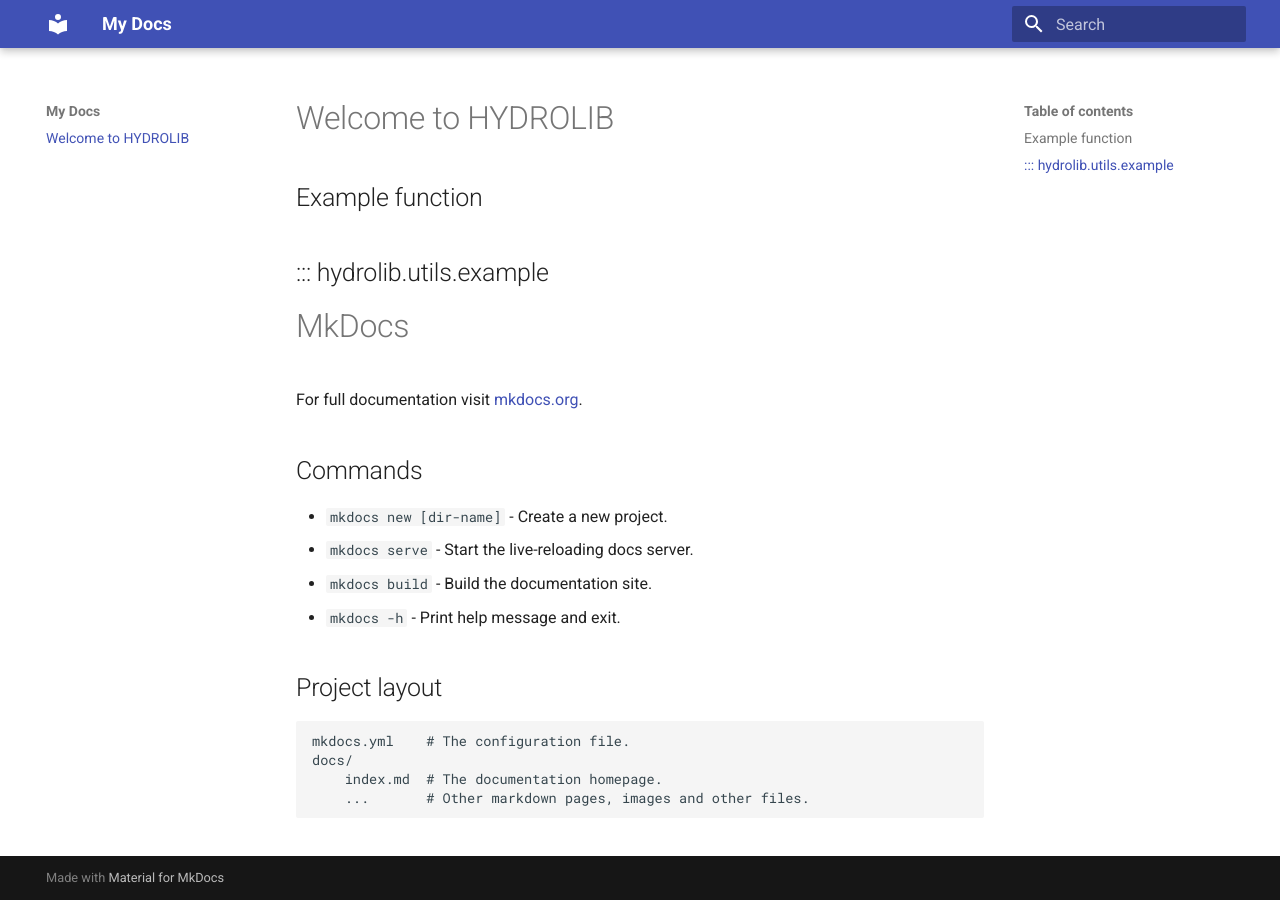
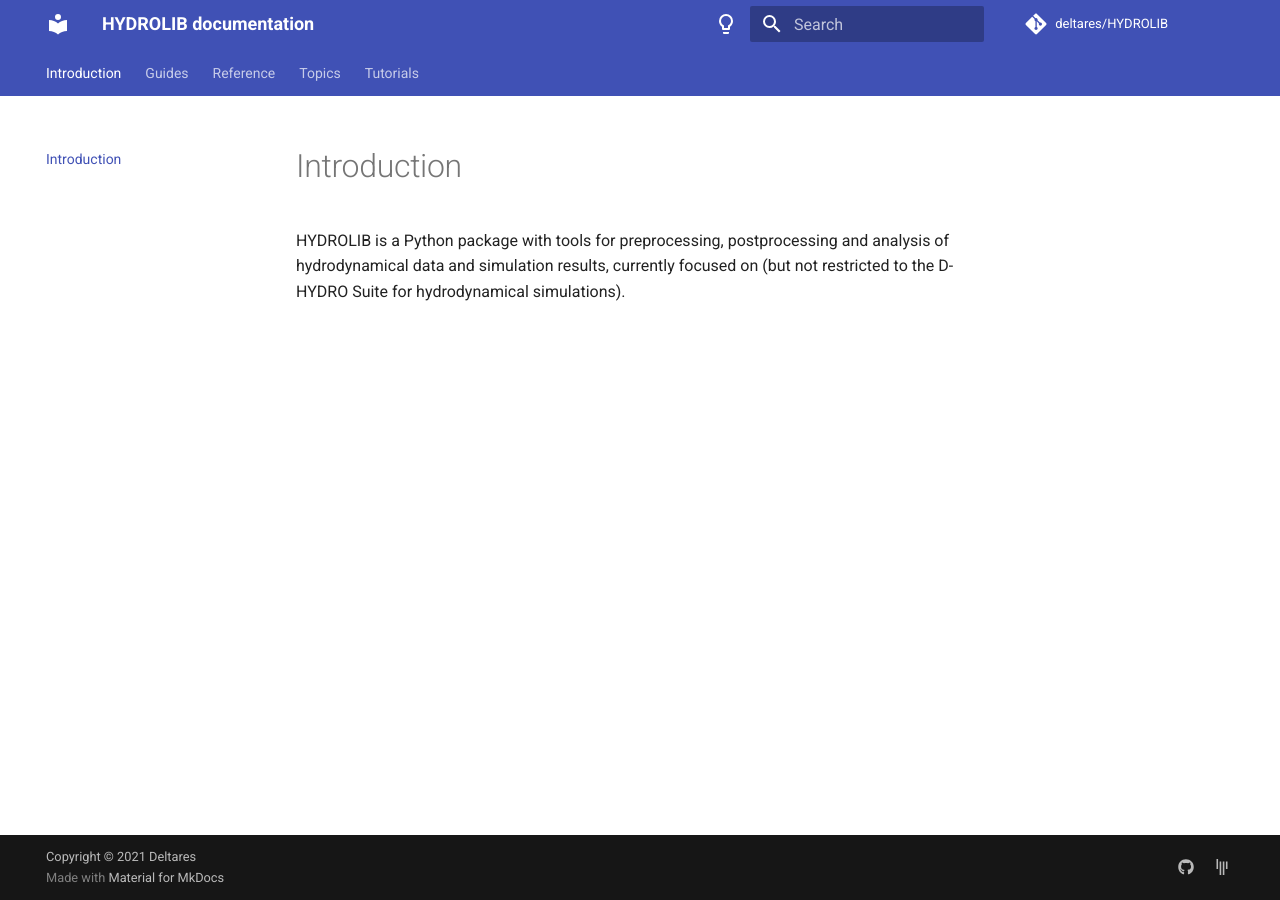
Before and after one commit to Deltares/HYDROLIB, an MkDocs documentation site: the page built from docs/index.md, in a window 1280 px wide. Built offline with MkDocs 1.6.1 and Material for MkDocs 9.7.7, drawn with Linux system fonts in a browser that asks for light colours; comment, search, counter and statistics services are not loaded.

Commit message:
Updated documentation.

```diff
--- a/docs/index.md
+++ b/docs/index.md
@@ -1,26 +1,3 @@
-# Welcome to HYDROLIB
+# Introduction
 
-
-
-## Example function
-## ::: hydrolib.utils.example
-
-
-
-
-# MkDocs
-For full documentation visit [mkdocs.org](https://www.mkdocs.org).
-
-## Commands
-
-* `mkdocs new [dir-name]` - Create a new project.
-* `mkdocs serve` - Start the live-reloading docs server.
-* `mkdocs build` - Build the documentation site.
-* `mkdocs -h` - Print help message and exit.
-
-## Project layout
-
-    mkdocs.yml    # The configuration file.
-    docs/
-        index.md  # The documentation homepage.
-        ...       # Other markdown pages, images and other files.
+HYDROLIB is a Python package with tools for preprocessing, postprocessing and analysis of hydrodynamical data and simulation results, currently focused on (but not restricted to the D-HYDRO Suite for hydrodynamical simulations).
--- a/mkdocs.yml
+++ b/mkdocs.yml
@@ -1,7 +1,23 @@
-site_name: My Docs
+site_name: HYDROLIB documentation
 theme:
   name: material
   language: en
+  palette:
+    - scheme: default
+      toggle:
+        icon: material/lightbulb-outline
+        name: Switch to dark mode
+    - scheme: slate
+      toggle:
+        icon: material/lightbulb
+        name: Switch to light mode
+  features:
+    - navigation.instant
+    - navigation.tracking
+    - navigation.tabs
+    - navigation.sections
+    - navigation.expand
+    - navigation.top
 plugins:
   - search
   - autorefs
@@ -10,7 +26,24 @@
       handlers:
         python:
           rendering:
-            show_source: false
+            show_source: true
       custom_templates: templates
       watch:
         - hydrolib
+markdown_extensions:
+  - pymdownx.highlight
+  - pymdownx.superfences
+  - admonition
+  - toc:
+      permalink: true
+repo_url: https://github.com/Deltares/HYDROLIB
+repo_name: deltares/HYDROLIB
+extra:
+  social:
+    - icon: fontawesome/brands/github
+      link: https://github.com/Deltares/HYDROLIB
+      name: Source code
+    - icon: fontawesome/brands/gitter
+      link: https://gitter.im/Deltares/HYDROLIB
+      name: Chat with us on Gitter
+copyright: Copyright &copy; 2021 Deltares
--- a/pyproject.toml
+++ b/pyproject.toml
@@ -20,6 +20,7 @@
 mkdocstrings = "^0.15.0"
 mkdocs-autorefs = "^0.1.1"
 pytest-cov = "^2.11.1"
+pymdown-extensions = "^8.1.1"
 
 [build-system]
 requires = ["poetry-core>=1.0.0"]
```
Also changed, not shown: docs/guides/contributing.md (added, +9 -0 lines), docs/guides/documentation.md (added, +18 -0 lines), docs/guides/setup.md (added, +16 -0 lines), docs/reference/api.md (added, +4 -0 lines), docs/topics/principles.md (added, +3 -0 lines), docs/tutorials/steps.md (added, +10 -0 lines), 2 other files.
